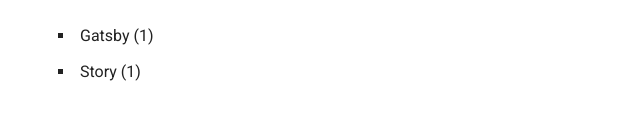
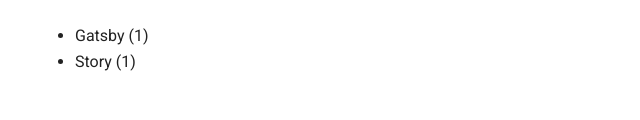
Before and after one commit to sungkwangsong/blog.sungkwang.me, a Gatsby site: page /categories in a window 1280 px wide. Shown: the part 660-780 px from the top of the page, 0-640 px from the left. Built offline with nearby package versions, Linux system fonts and the light colour scheme; Gatsby itself is replaced by a stand-in of ours; some packages are replaced by stand-ins of ours.

Commit message:
UL LI 스타일 수정

```diff
--- a/src/assets/scss/base/_generic.scss
+++ b/src/assets/scss/base/_generic.scss
@@ -107,11 +107,14 @@
 }
 
 ul {
-    list-style: square;
-    @include margin-bottom(1);
-    & li {
-        padding: 0 5px;
-        margin-bottom: 10px;
+    // list-style: square;
+    // @include margin-bottom(1);
+    // & li {
+    //     padding: 0 5px;
+    //     margin-bottom: 10px;
+    // }
+    & li p {
+        margin: 0;
     }
 }
 
```
